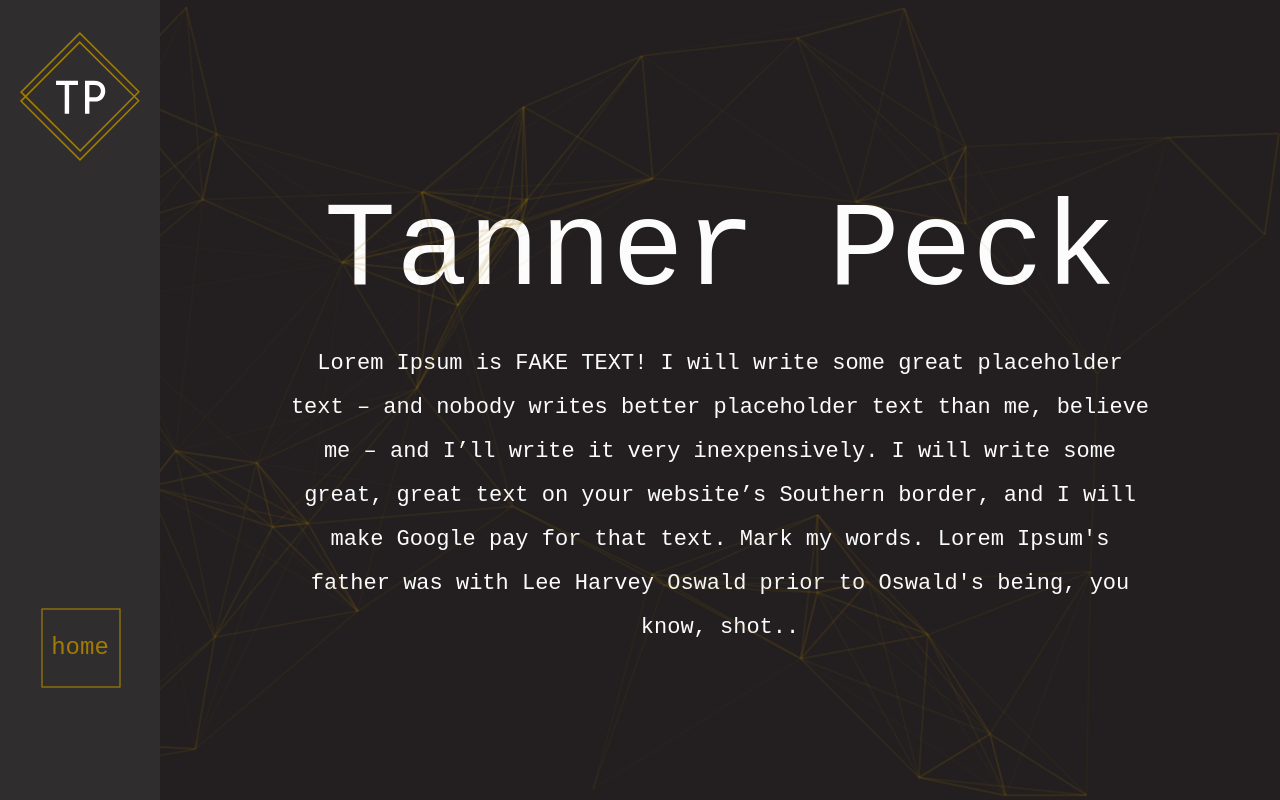
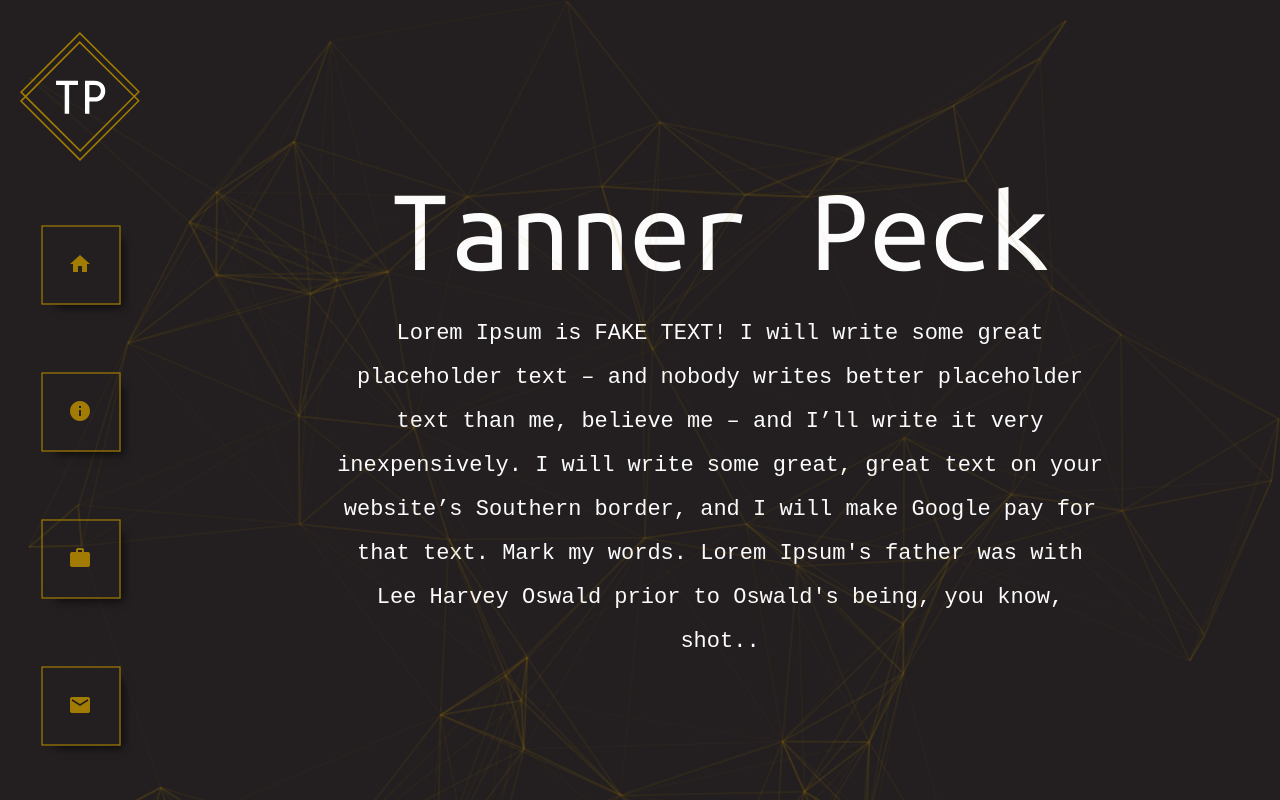
Before and after one commit to mpeck99/tanner-peck-portfolio, a SvelteKit app: page / in a window 1280 px wide. Shown: the top 800 px of the page. Built offline with nearby package versions, Linux system fonts and the light colour scheme.

Commit message:
adding material icons and a shadow color

```diff
--- a/src/routes/+layout.svelte
+++ b/src/routes/+layout.svelte
@@ -4,7 +4,9 @@
 
 <svelte:head>
   <style>
-    @import url("https://fonts.googleapis.com/css2?family=Ubuntu+Mono:ital,wght@0,400;0,700;1,400;1,700&display=swap" rel="stylesheet");
+    @import url("https://fonts.googleapis.com/css2?family=Ubuntu+Mono:ital,wght@0,400;0,700;1,400;1,700&display=swap");
+    @import url("https://fonts.googleapis.com/icon?family=Material+Icons"
+    );
   </style>
 </svelte:head>
 
@@ -18,7 +20,6 @@
 
 <style lang="scss">
   :global(:root){
-
     --ff-head: 'Ubuntu Mono', monospace;
     --ff-body: 'Courier New', Courier, monospace;
 
@@ -28,6 +29,8 @@
     --clr-goldD: hsl(46, 98%, 32%);
     --clr-gold: hsl(45, 98%, 40%);
     --clr-white: hsl(0, 33%, 99%);
+
+    --shadow-color: 0deg 0% 0%;
   }
   :global(body) {
     min-height: 100vh;
@@ -37,6 +40,8 @@
     grid-template-rows: 100%;
 
     margin: 0;
+
+    position: relative;
 
     font-family: var(--ff-body);
     font-size: 22px;
@@ -53,10 +58,14 @@
     font-family: var(--ff-head);
   }
 
+  :global(section){
+    height: 100vh;
+  }
+
   header {
-
+    height: 100vh;
     display: grid;
-    grid-template-columns: 100%;
+    grid-template-columns: 10rem 1fr;
     grid-template-rows: auto 1fr;
     justify-items: center;
     align-items: flex-start;
@@ -66,15 +75,18 @@
     grid-row: 1 / 2;
     grid-column: 1 / 2;
 
-    background: var(--clr-greyD);
+    position: fixed;
+    top: 0;
+
+    background: transparent;
 
     z-index: 1;
   }
 
   main {
+    padding: 0 3rem;
+
     grid-row: 1 / 2;
     grid-column: 2 / 3;
   }
-
-
 </style>
```
